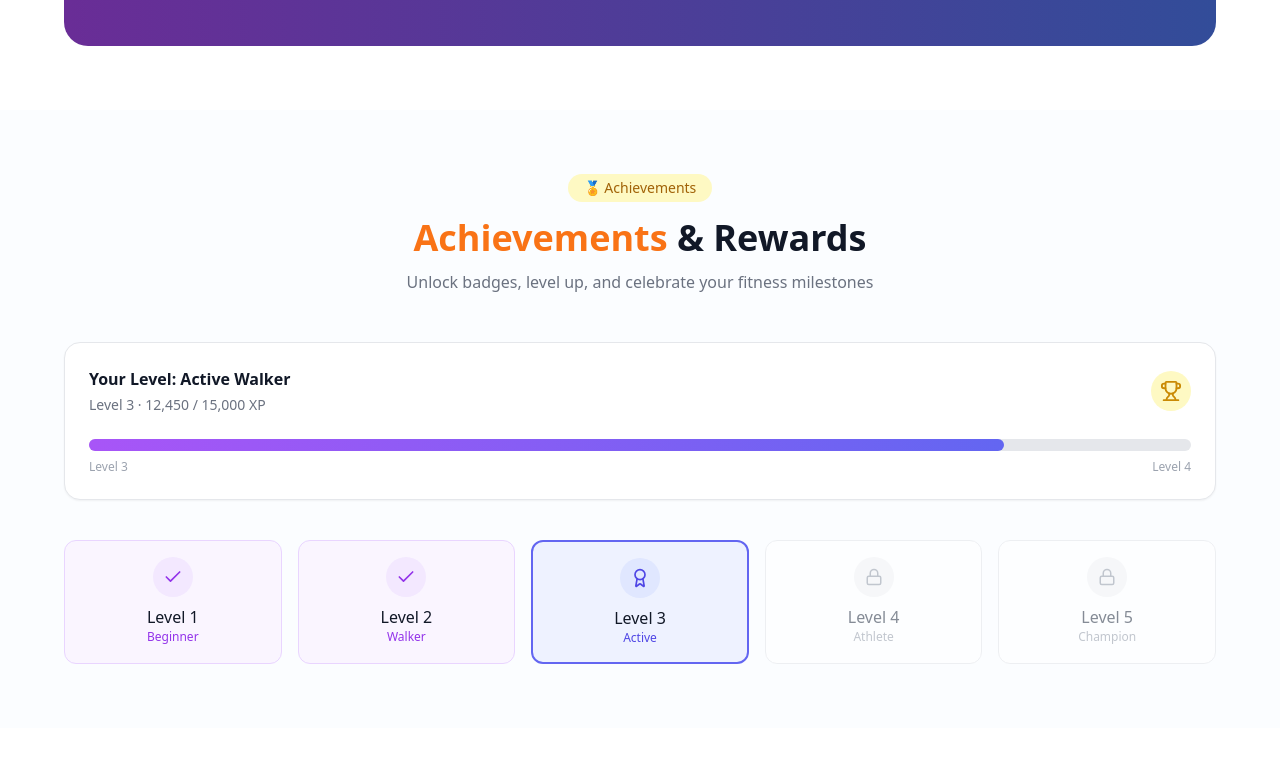
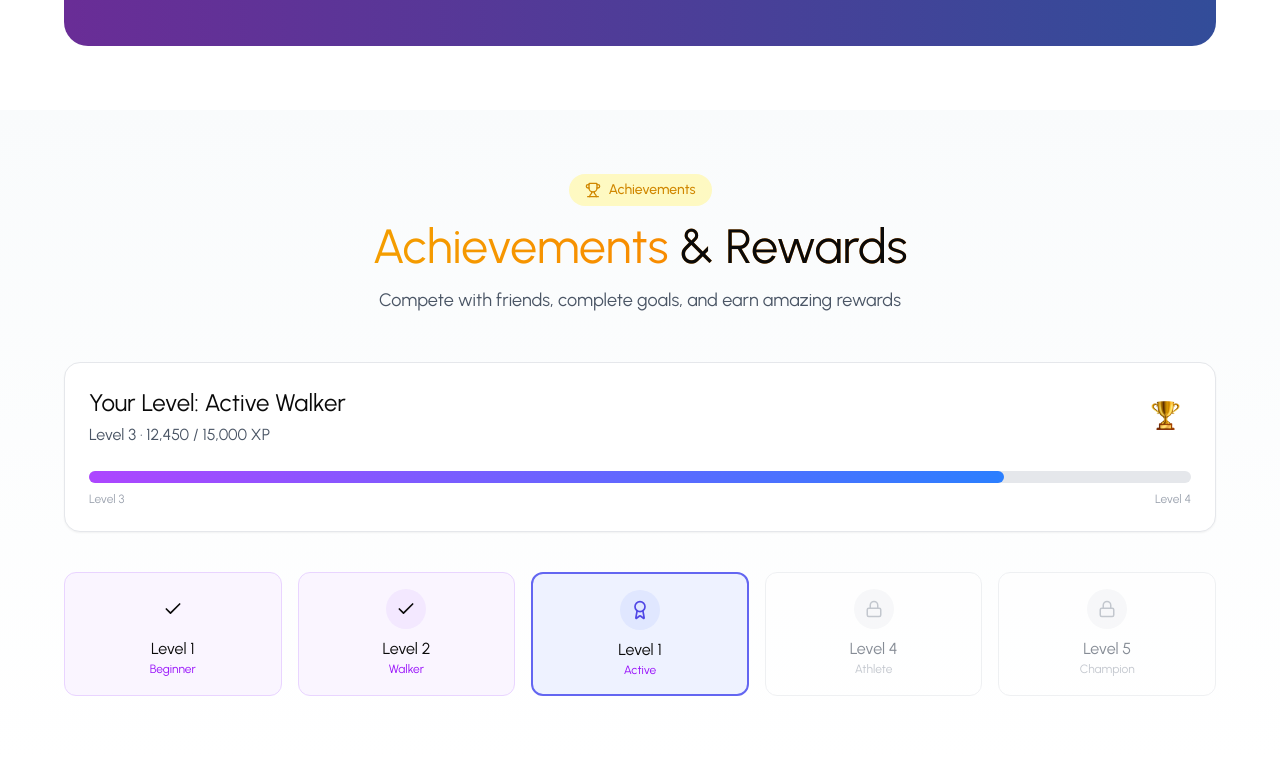
Before and after one commit to Oishee90/greg-landing-page, a React (Vite) app: page / in a window 1280 px wide. Shown: the part 2415-3195 px from the top of the page. Built offline with nearby package versions, Linux system fonts and the light colour scheme; a web font is replaced by a local one.

Commit message:
update code

```diff
--- a/src/Components/Home/AchievementsReward.jsx
+++ b/src/Components/Home/AchievementsReward.jsx
@@ -1,44 +1,45 @@
 import { Trophy, Check, Lock, Award } from "lucide-react";
-
+import trophy from "../../assets/trophy.png";
 export default function AchievementsRewards() {
   return (
-    <section className="bg-[#FBFDFF] py-16">
+    <section className="bg-gradient-to-b from-[#F9FBFC] to-[#FFFFFF] py-16 urbanist">
       <div className="px-6 mx-auto text-center lg:px-16">
         {/* Badge */}
-        <span className="inline-flex items-center gap-2 px-4 py-1 text-sm font-medium text-yellow-700 bg-yellow-100 rounded-full">
-          🏅 Achievements
-        </span>
+        <div className="inline-flex items-center gap-2 px-4 py-1.5 rounded-full bg-[#FEF9C2] text-[#D08700] text-sm font-medium mb-4">
+          <Trophy size={16} />
+          Achievements
+        </div>
 
         {/* Heading */}
-        <h2 className="mt-4 text-4xl font-bold text-gray-900">
-          <span className="text-orange-500">Achievements</span> & Rewards
+        <h2 className="text-5xl bg-gradient-to-r from-[#F0B100] to-[#FF6900] bg-clip-text text-transparent ">
+          Achievements <span className="text-[#0A0A0A]">& Rewards</span>
         </h2>
-
-        <p className="mt-3 text-gray-500">
-          Unlock badges, level up, and celebrate your fitness milestones
+        {/* Description */}
+        <p className="max-w-2xl mx-auto mt-4 text-lg text-[#4A5565]">
+          Compete with friends, complete goals, and earn amazing rewards
         </p>
 
         {/* Level Card */}
-        <div className="p-6 mt-12 bg-white border shadow-sm rounded-2xl">
+        <div className="p-6 mt-12 bg-[#FFFFFF] border shadow-sm rounded-2xl">
           <div className="flex items-center justify-between">
             <div className="text-left">
-              <h4 className="font-semibold text-gray-900">
+              <h4 className="text-[#0A0A0A]  text-2xl">
                 Your Level: Active Walker
               </h4>
-              <p className="mt-1 text-sm text-gray-500">
+              <p className="mt-1 text-base text-[#4A5565]">
                 Level 3 · 12,450 / 15,000 XP
               </p>
             </div>
 
-            <div className="flex items-center justify-center w-10 h-10 bg-yellow-100 rounded-full">
-              <Trophy className="text-yellow-600" size={22} />
+            <div className="flex items-center justify-center w-10 h-10 rounded-full">
+              <img src={trophy} alt="" />
             </div>
           </div>
 
           {/* Progress Bar */}
           <div className="mt-6">
             <div className="w-full h-3 bg-gray-200 rounded-full">
-              <div className="h-3 w-[83%] rounded-full bg-gradient-to-r from-purple-500 to-indigo-500" />
+              <div className="h-3 w-[83%] rounded-full bg-gradient-to-r from-[#AD46FF] to-[#2B7FFF]" />
             </div>
 
             <div className="flex justify-between mt-2 text-xs text-gray-400">
@@ -51,21 +52,25 @@ export default function AchievementsRewards() {
         {/* Levels */}
         <div className="grid grid-cols-2 gap-4 mt-10 md:grid-cols-5">
           {/* Level 1 */}
-          <div className="p-4 border border-purple-200 rounded-xl bg-purple-50">
-            <div className="flex items-center justify-center w-10 h-10 mx-auto mb-2 bg-purple-100 rounded-full">
-              <Check className="text-purple-600" size={20} />
+          <div className="p-4 border border-[#E9D4FF] rounded-xl bg-purple-50">
+            <div className="flex items-center justify-center w-10 h-10 mx-auto mb-2 rounded-full">
+              <Check
+                className="text-[#0A0A0A]
+              "
+                size={20}
+              />
             </div>
-            <h5 className="font-medium text-gray-900">Level 1</h5>
-            <p className="text-xs text-purple-600">Beginner</p>
+            <h5 className=" text-[#0A0A0A]">Level 1</h5>
+            <p className="text-xs text-[#9810FA]">Beginner</p>
           </div>
 
           {/* Level 2 */}
           <div className="p-4 border border-purple-200 rounded-xl bg-purple-50">
             <div className="flex items-center justify-center w-10 h-10 mx-auto mb-2 bg-purple-100 rounded-full">
-              <Check className="text-purple-600" size={20} />
+              <Check className="text-[#0A0A0A]" size={20} />
             </div>
-            <h5 className="font-medium text-gray-900">Level 2</h5>
-            <p className="text-xs text-purple-600">Walker</p>
+            <h5 className=" text-[#0A0A0A]">Level 2</h5>
+            <p className="text-xs text-[#9810FA]">Walker</p>
           </div>
 
           {/* Level 3 (Active) */}
@@ -73,8 +78,8 @@ export default function AchievementsRewards() {
             <div className="flex items-center justify-center w-10 h-10 mx-auto mb-2 bg-indigo-100 rounded-full">
               <Award className="text-indigo-600" size={20} />
             </div>
-            <h5 className="font-medium text-gray-900">Level 3</h5>
-            <p className="text-xs text-indigo-600">Active</p>
+            <h5 className=" text-[#0A0A0A]">Level 1</h5>
+            <p className="text-xs text-[#9810FA]">Active</p>
           </div>
 
           {/* Level 4 (Locked) */}
@@ -82,7 +87,7 @@ export default function AchievementsRewards() {
             <div className="flex items-center justify-center w-10 h-10 mx-auto mb-2 bg-gray-100 rounded-full">
               <Lock className="text-gray-400" size={18} />
             </div>
-            <h5 className="font-medium text-gray-700">Level 4</h5>
+            <h5 className="text-gray-700 f">Level 4</h5>
             <p className="text-xs text-gray-400">Athlete</p>
           </div>
 
@@ -91,7 +96,7 @@ export default function AchievementsRewards() {
             <div className="flex items-center justify-center w-10 h-10 mx-auto mb-2 bg-gray-100 rounded-full">
               <Lock className="text-gray-400" size={18} />
             </div>
-            <h5 className="font-medium text-gray-700">Level 5</h5>
+            <h5 className="text-gray-700 ">Level 5</h5>
             <p className="text-xs text-gray-400">Champion</p>
           </div>
         </div>
```
Also changed, not shown: src/assets/trophy.png (added).
